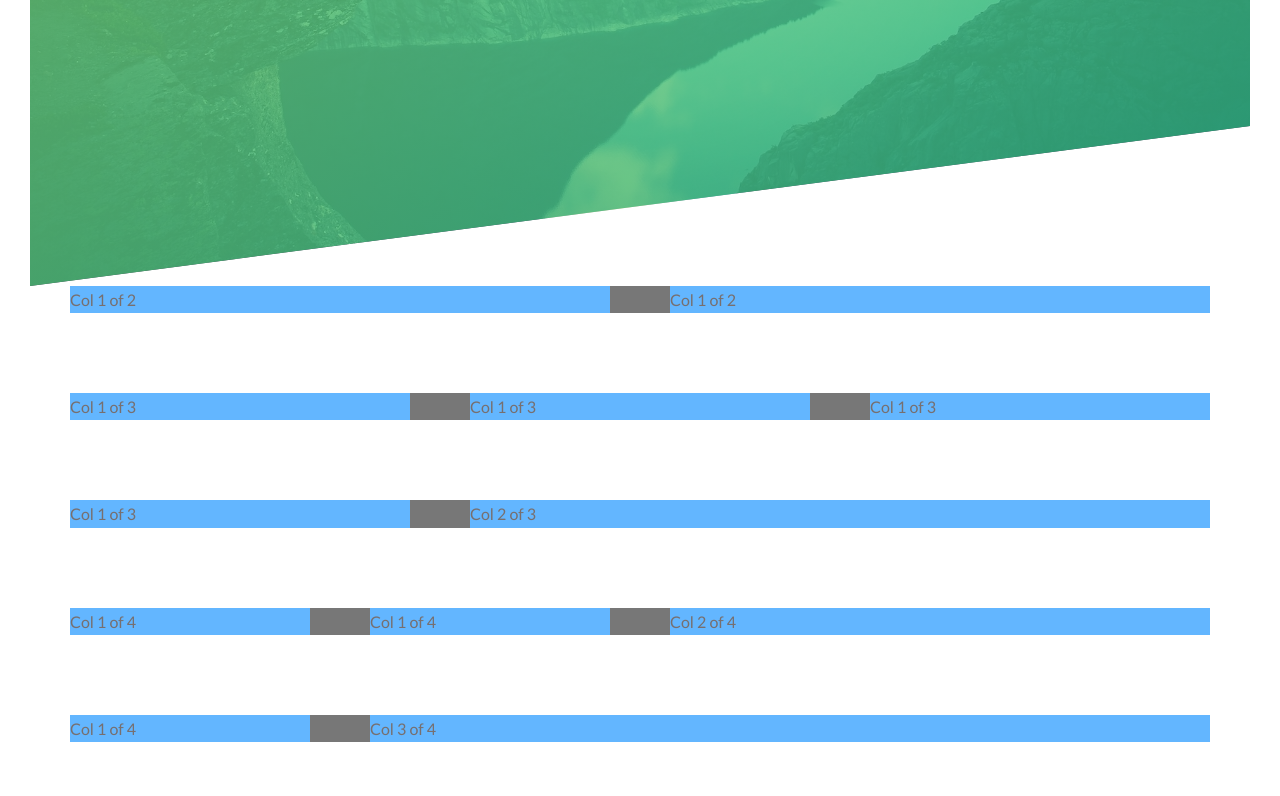
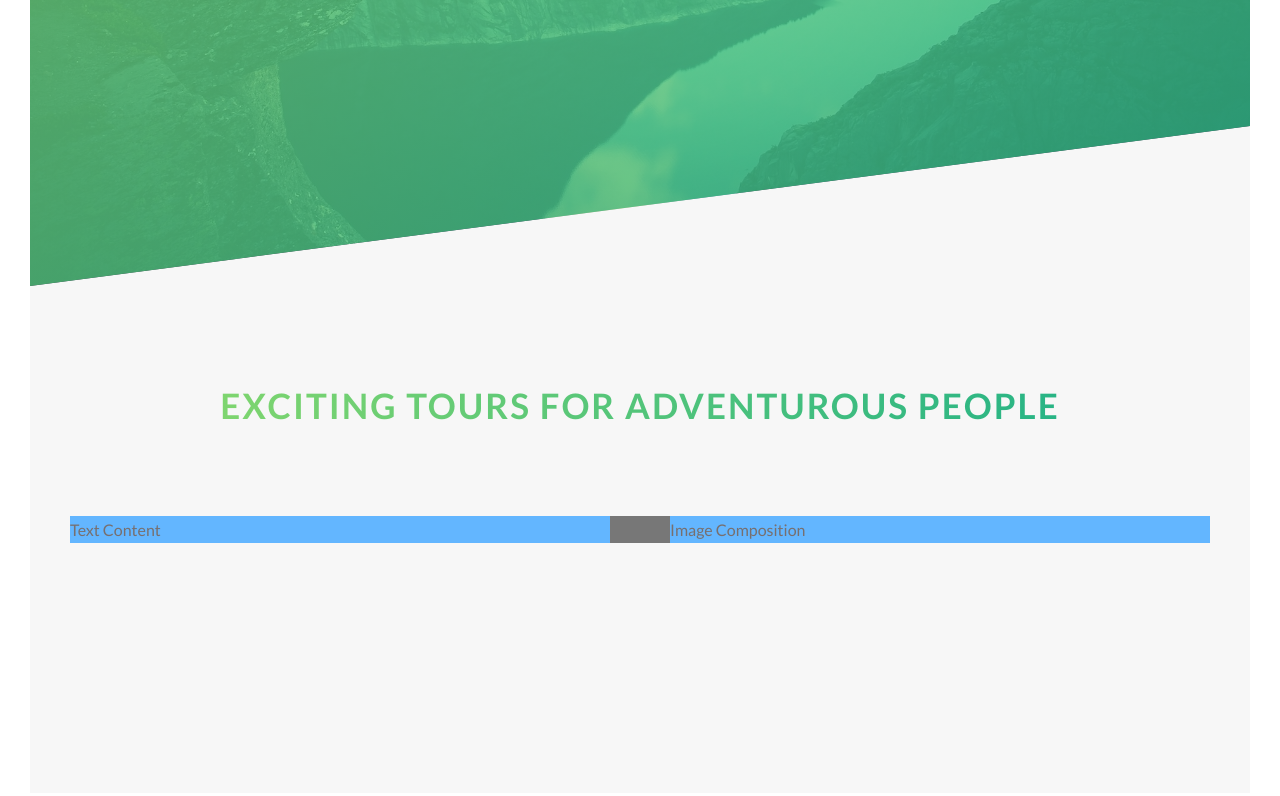
Before and after one commit to HuzefaBadshah/Advance-Css-Natours, a website: page index.html in a window 1280 px wide. Shown: the part 504-1300 px from the top of the page. Before the commit the page ends 1276 px from the top, so only its background shows below. Drawn offline with Linux system fonts and the light colour scheme.

Commit message:
get started with about section

```diff
--- a/index.html
+++ b/index.html
@@ -32,7 +32,22 @@
 
     </header>
 
-    <section class="grid-test">
+    <main>
+        <section class="section-about">
+            <div class="u-center-text u-margin-bottom-8">
+                <h2 class="heading-secondary">
+                    Exciting tours for adventurous people
+                </h2>
+            </div>
+
+            <div class="row">
+                <div class="col-1-of-2">Text Content</div>
+                <div class="col-1-of-2">Image Composition</div>
+            </div>
+        </section>
+    </main>
+
+    <!-- <section class="grid-test">
         <div class="row">
             <div class="col-1-of-2">Col 1 of 2</div>
             <div class="col-1-of-2">Col 1 of 2</div>
@@ -55,7 +70,7 @@
             <div class="col-1-of-4">Col 1 of 4</div>
             <div class="col-3-of-4">Col 3 of 4</div>
         </div>
-    </section>
+    </section> -->
 </body>
 
 </html>
--- a/sass/abstracts/_variables.scss
+++ b/sass/abstracts/_variables.scss
@@ -2,6 +2,8 @@
 $color-primary: #55c57a;
 $color-primary-light: #7ed56f;
 $color-primary-dark: #28b485;
+
+$color-grey-light-1: #f7f7f7;;
 
 $color-grey-dark: #777;
 $color-black: #000;
--- a/sass/base/_typography.scss
+++ b/sass/base/_typography.scss
@@ -44,3 +44,21 @@ body {
 
     }
 }
+
+.heading-secondary {
+    font-size: 3.5rem;
+    text-transform: uppercase;
+    font-weight: 700;
+    display: inline-block;
+    background-image: linear-gradient(to right, $color-primary-light, $color-primary-dark);
+    -webkit-background-clip: text; // clip the background exactly where text is
+    color: transparent;
+    letter-spacing: .2rem;
+    transition-property: all;
+    transition-duration: .2s;
+
+    &:hover {
+        transform: skewY(2deg) skewX(15deg) scale(1.1);
+        text-shadow: .5rem 1rem 2rem rgba($color-black, .2);
+    }
+}
--- a/sass/base/_utilities.scss
+++ b/sass/base/_utilities.scss
@@ -0,0 +1,7 @@
+.u-center-text {
+    text-align: center;
+}
+
+.u-margin-bottom-8 {
+    margin-bottom: 8rem;
+}
--- a/sass/components/_button.scss
+++ b/sass/components/_button.scss
@@ -1,4 +1,18 @@
 .btn {
+
+    &::after {
+        content: "";
+        display: inline-block;
+        height: 100%;
+        width: 100%;
+        border-radius: 10rem;
+        position: absolute;
+        top: 0;
+        left: 0;
+        z-index: -1;
+        transition-property: all;
+        transition-duration: .5s;
+    }
 
     &--white {
         background-color: #fff;
@@ -36,20 +50,6 @@
         box-shadow: 0 .5rem 1rem rgba($color-black, .2);
     }
 
-    &::after {
-        content: "";
-        display: inline-block;
-        height: 100%;
-        width: 100%;
-        border-radius: 10rem;
-        position: absolute;
-        top: 0;
-        left: 0;
-        z-index: -1;
-        transition-property: all;
-        transition-duration: .5s;
-    }
-
     &--animated {
         animation-name: moveMyWay;
         animation-timing-function: ease-out;
--- a/sass/pages/_home.scss
+++ b/sass/pages/_home.scss
@@ -0,0 +1,5 @@
+.section-about {
+    background-color: $color-grey-light-1;
+    padding: 25rem 0;
+    margin-top: -20vh;
+}
```
Also changed, not shown: css/style.css, sass/layout/_grid.scss (line endings or trailing spaces).
